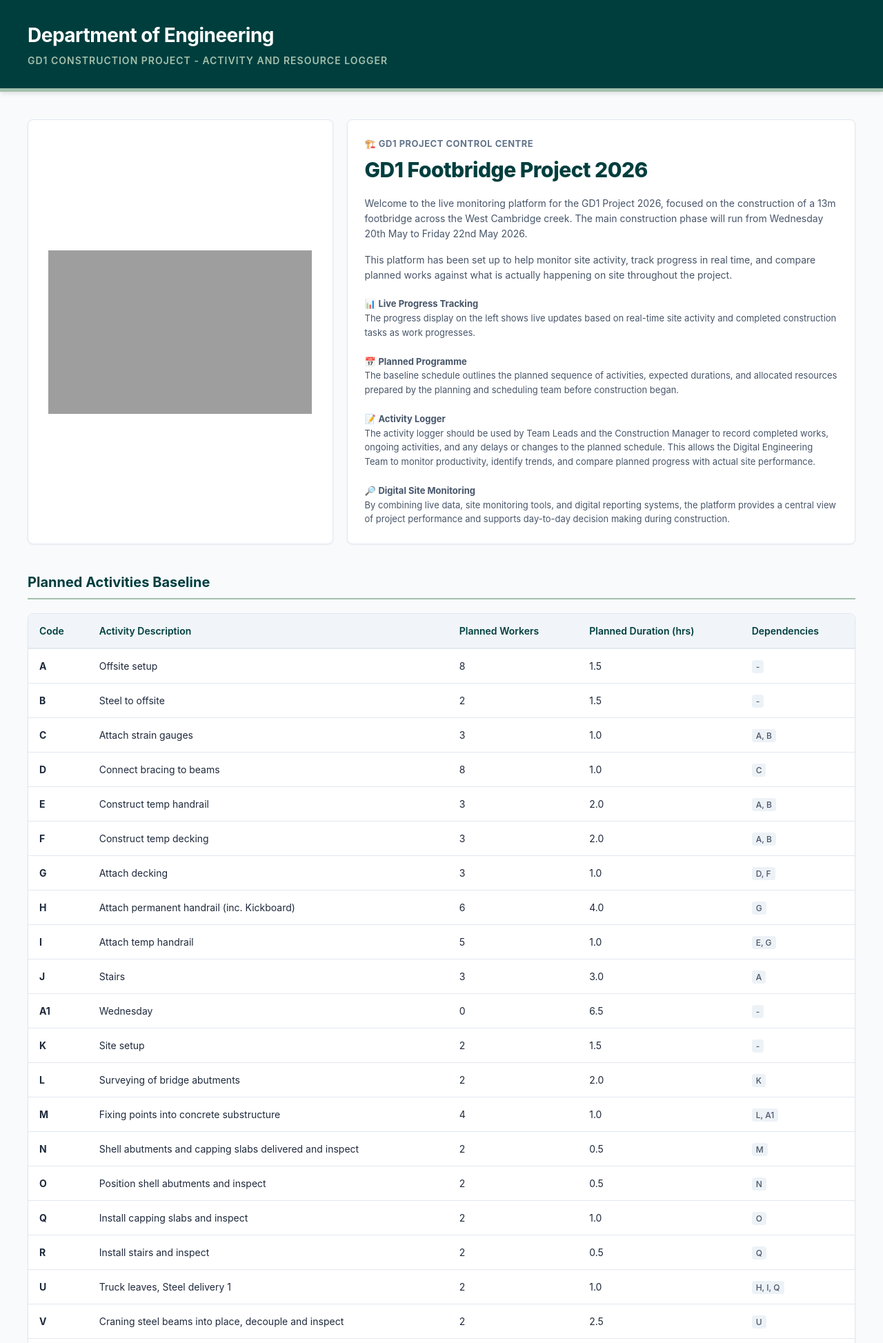
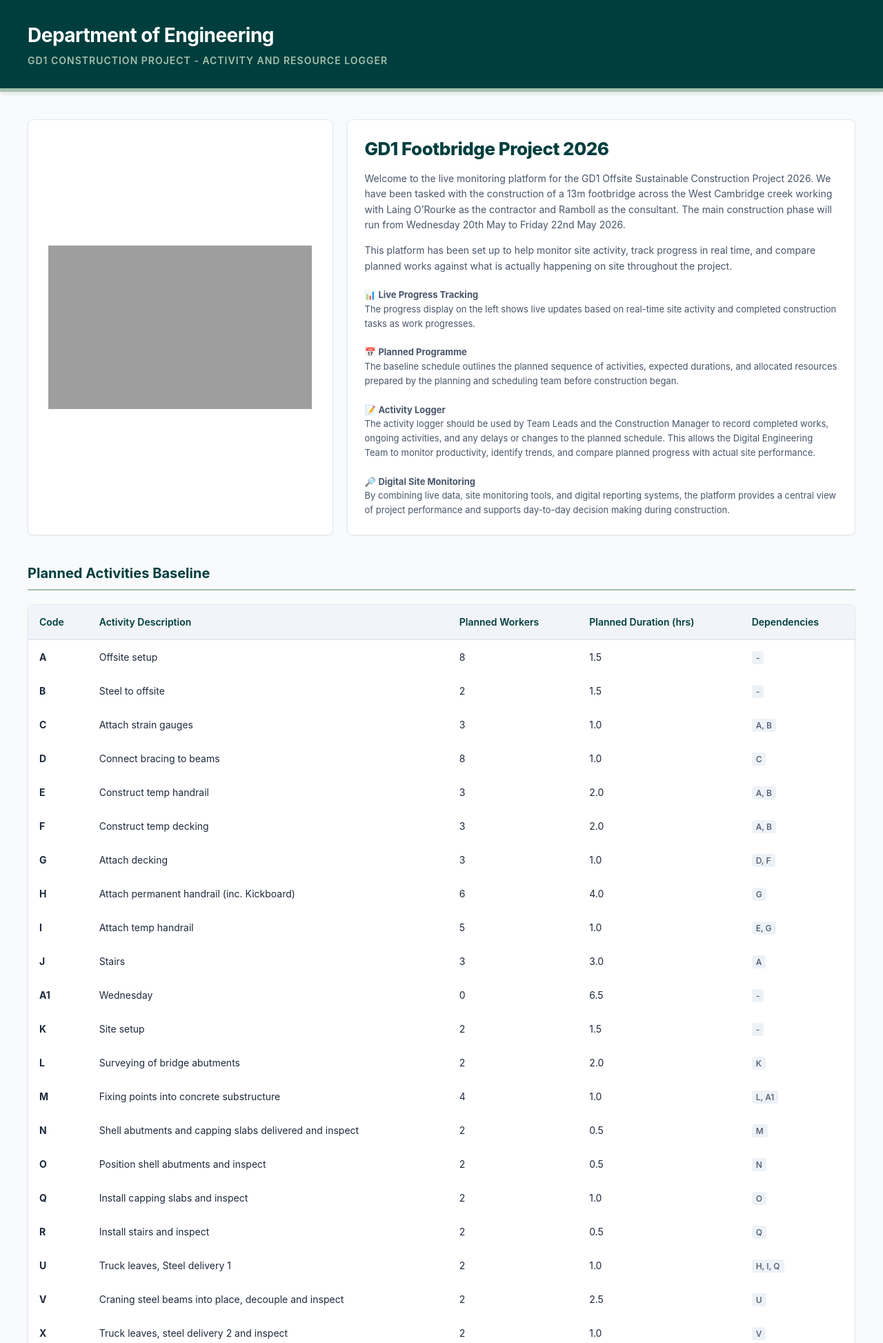
Before and after one commit to sm2847/construction-logger, a Flask app: page / in a window 1280 px wide. Shown: the top 1947 px of the page at 69% size. Run offline with Flask 3, Linux system fonts and the light colour scheme; grey boxes are pictures that could not be loaded.

Commit message:
final textual updates with strategic project partner naming conventions

```diff
--- a/templates/index.html
+++ b/templates/index.html
@@ -129,7 +129,7 @@
             border-bottom: 2px solid var(--border-color);
         }
 
-        tr {
+        try {
             border-bottom: 1px solid var(--border-color);
         }
 
@@ -279,11 +279,12 @@
             </div>
 
             <div class="analytics-card-status">
-                <h3 style="margin: 0 0 5px 0; font-size: 13px; color: #64748B; text-transform: uppercase; letter-spacing: 0.5px; font-weight: 700;">🏗️ GD1 PROJECT CONTROL CENTRE</h3>
-                <h1 style="margin: 0 0 15px 0; font-size: 30px; color: var(--dark-cambridge); font-weight: 800; letter-spacing: -0.5px;">GD1 Footbridge Project 2026</h1>
+                <h1 style="margin: 0 0 15px 0; font-size: 26px; color: var(--dark-cambridge); font-weight: 800; letter-spacing: -0.5px; line-height: 1.3;">
+                    GD1 Footbridge Project 2026
+                </h1>
 
                 <p style="margin: 0 0 15px 0; font-size: 14px; color: #475569; line-height: 1.6;">
-                    Welcome to the live monitoring platform for the GD1 Project 2026, focused on the construction of a 13m footbridge across the West Cambridge creek. The main construction phase will run from Wednesday 20th May to Friday 22nd May 2026.
+                    Welcome to the live monitoring platform for the GD1 Offsite Sustainable Construction Project 2026. We have been tasked with the construction of a 13m footbridge across the West Cambridge creek working with Laing O’Rourke as the contractor and Ramboll as the consultant. The main construction phase will run from Wednesday 20th May to Friday 22nd May 2026.
                 </p>
                 <p style="margin: 0 0 20px 0; font-size: 14px; color: #475569; line-height: 1.6;">
                     This platform has been set up to help monitor site activity, track progress in real time, and compare planned works against what is actually happening on site throughout the project.
```
